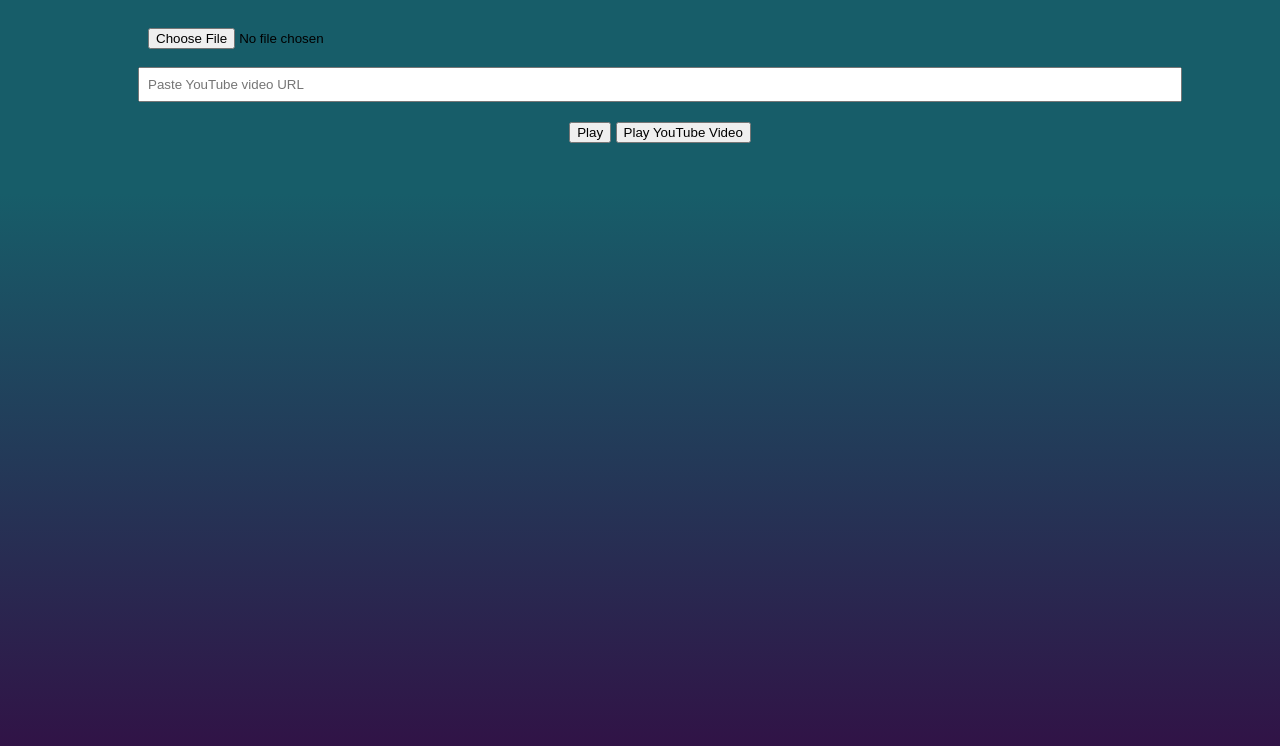
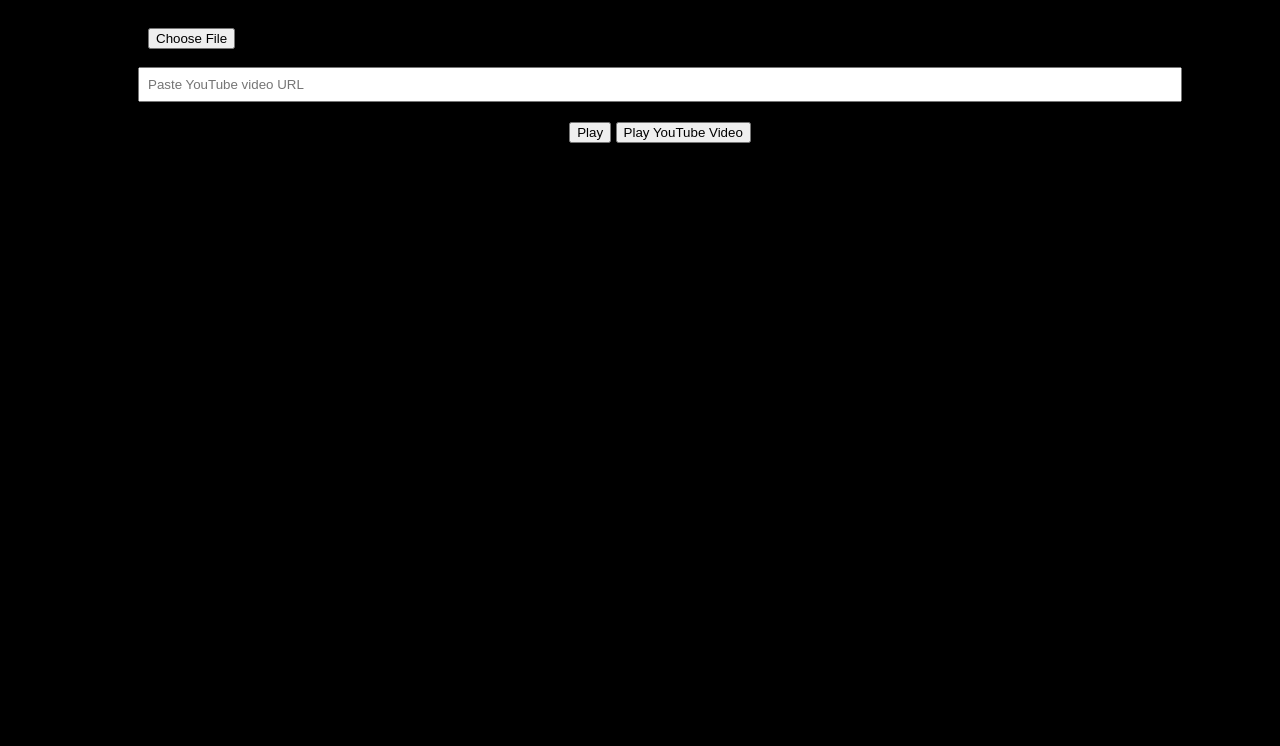
Before and after one commit to Trishammk/video-player, a plain HTML site: page index.html in a window 1280 px wide. Drawn offline with Linux system fonts and the light colour scheme.

Commit message:
Update index.html

```diff
--- a/index.html
+++ b/index.html
@@ -14,7 +14,8 @@
       body {
        height: 100vh;
        width: 100%;
-       background: linear-gradient(to bottom, #175d69 23%, #330c43 95%);
+        background: black;
+
     }
 
     #player {
```
